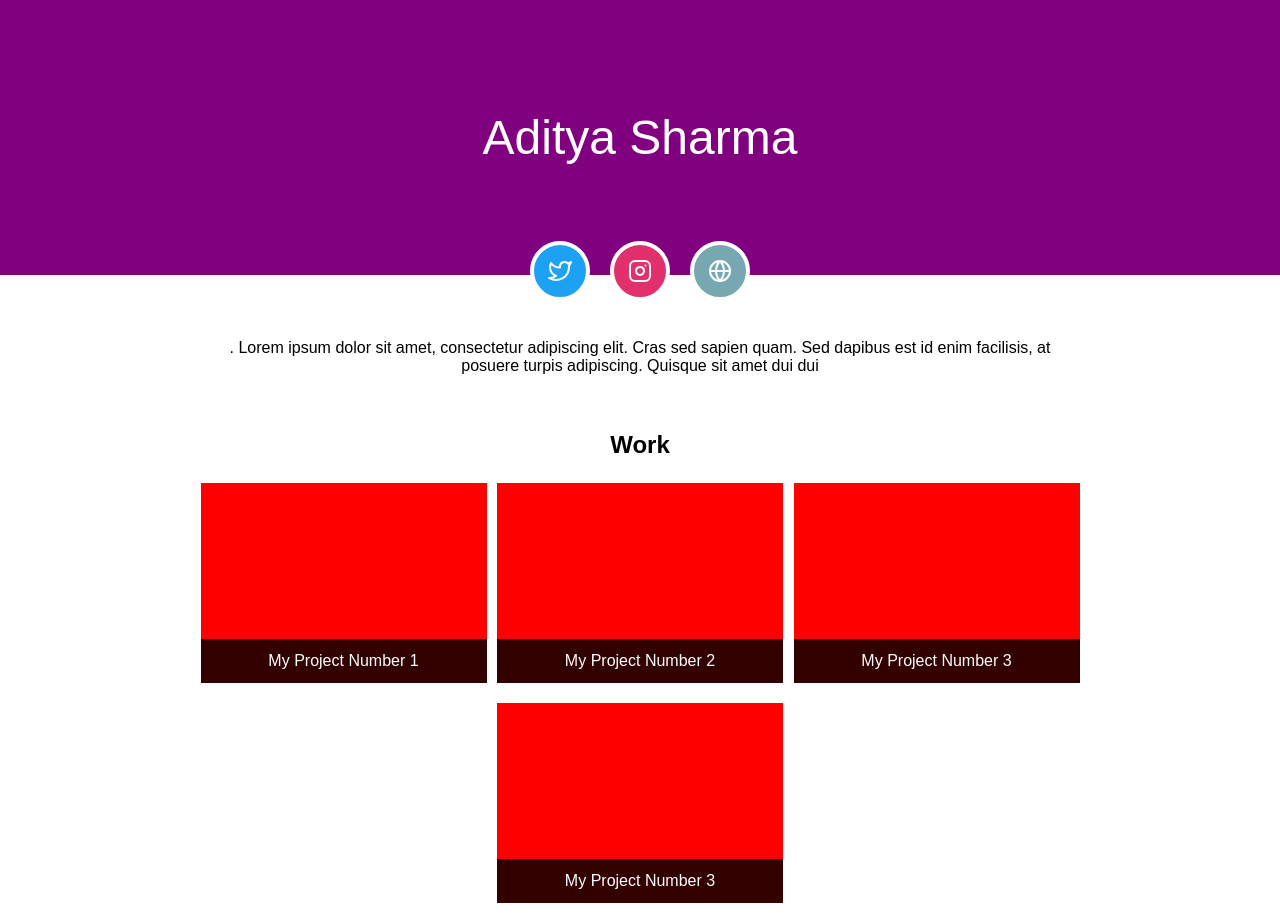
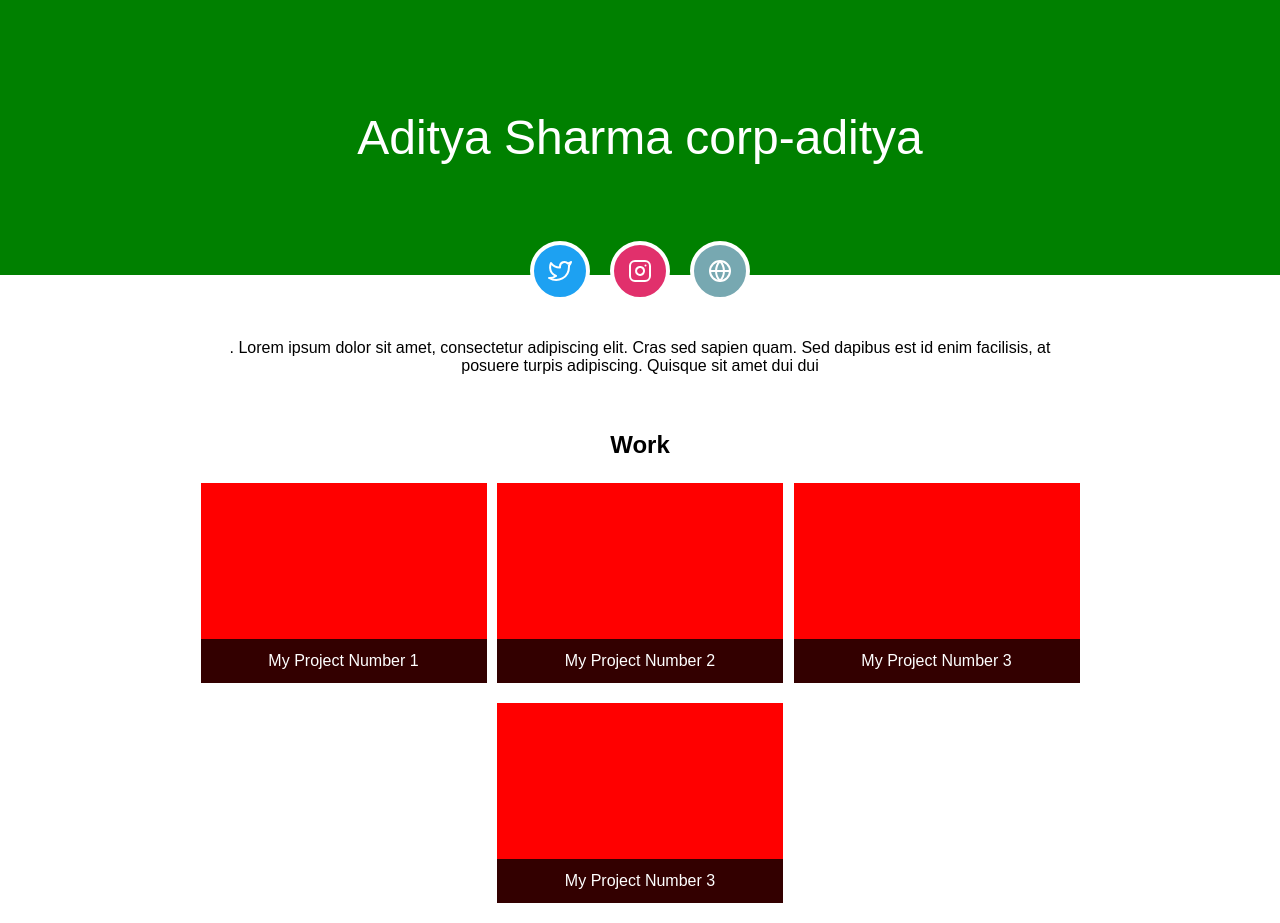
Before and after one commit to corp-aditya/adi.firstgit, a plain HTML site: page index.html in a window 1280 px wide. Drawn offline with Linux system fonts and the light colour scheme.

Commit message:
adding from corp-aditya account.

```diff
--- a/index.html
+++ b/index.html
@@ -12,7 +12,7 @@
 <body>
   <header>
     <!-- Write your name below -->
-    <h2>Aditya Sharma</h2>
+    <h2>Aditya Sharma corp-aditya</h2>
     <nav class="social-nav">
       <ul>
         <li>
--- a/styles.css
+++ b/styles.css
@@ -20,7 +20,7 @@ header {
   justify-content: center;
   align-items: center;
   width: 100vw;
-  background-color: purple;
+  background-color: green;
   height: 275px;
 }
 
```
